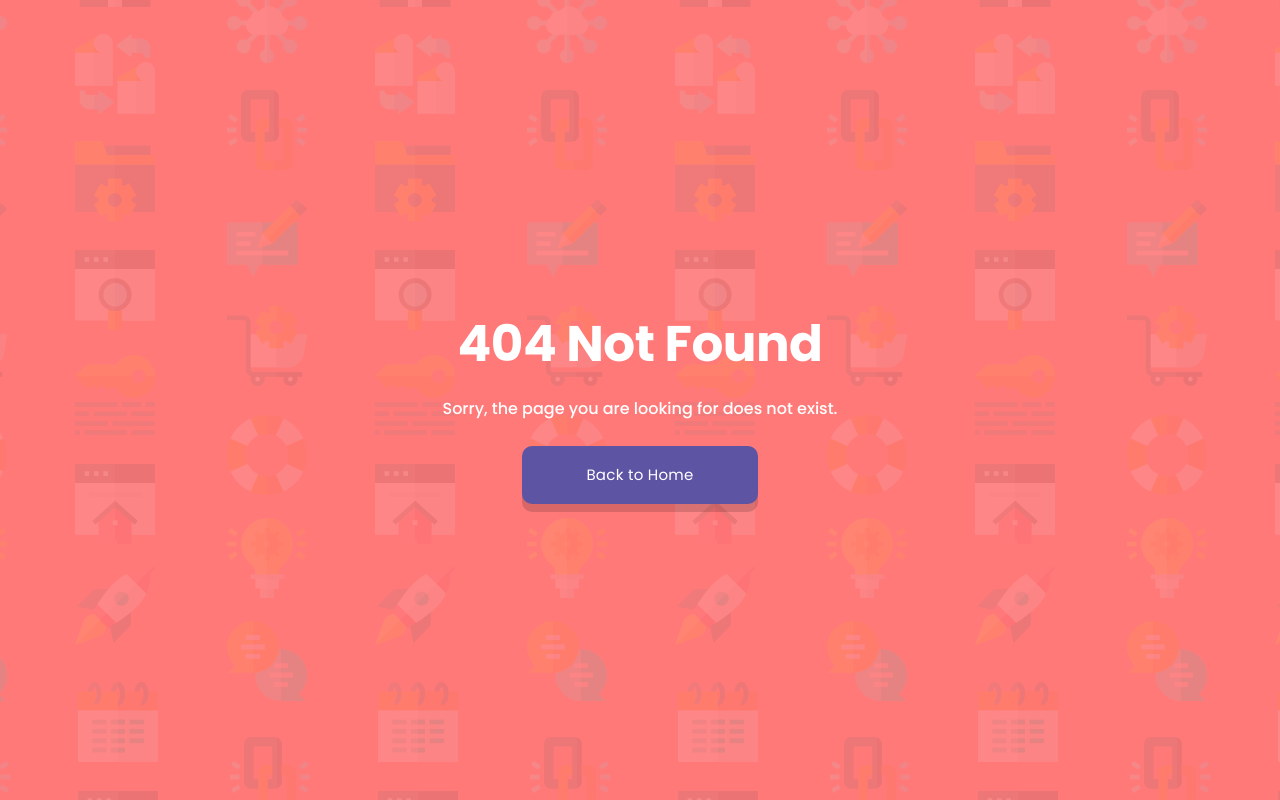
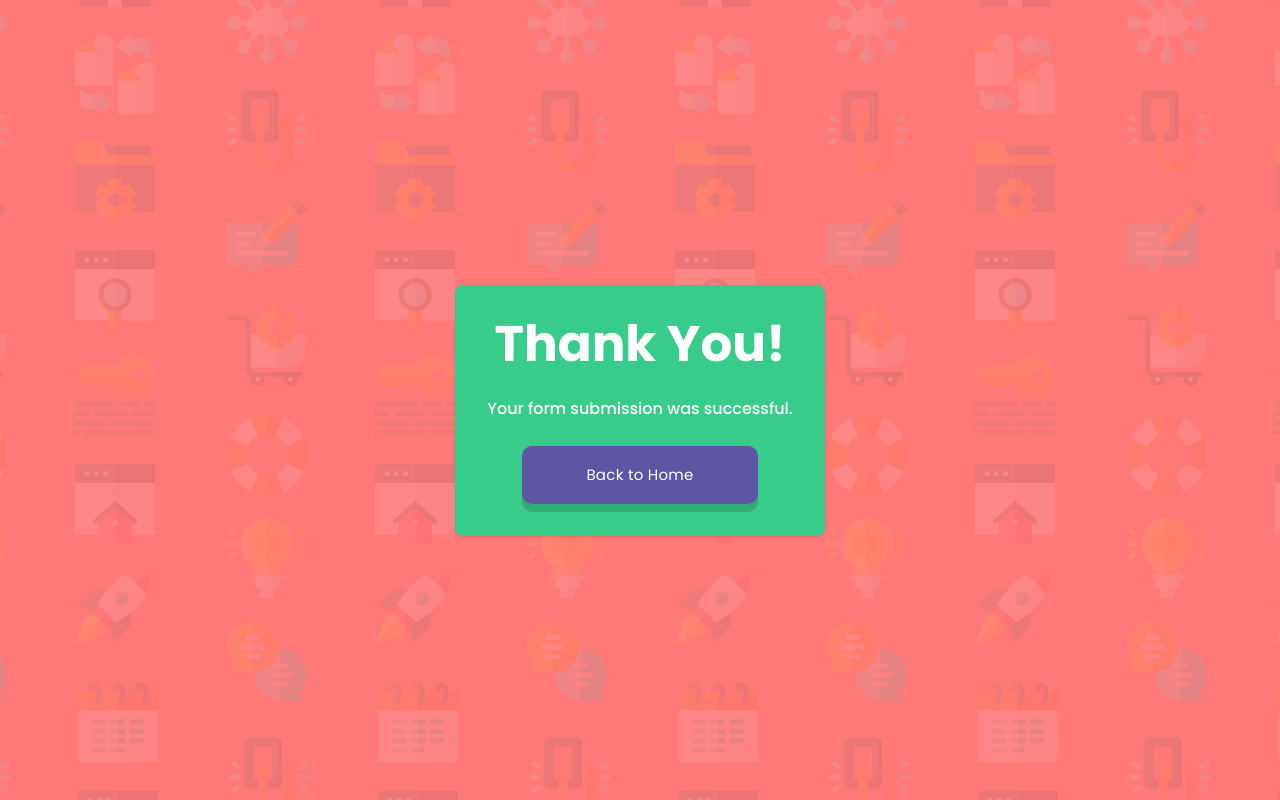
Before and after one commit to johnnygerard/fem-intro-component-with-sign-up-form, a Next.js app: page /thank-you in a window 1280 px wide. Before the commit this address had no page. Built offline with nearby package versions, Linux system fonts and the light colour scheme.

Commit message:
feat: add thank-you page

```diff
--- /dev/null
+++ b/src/app/thank-you/page.tsx
@@ -0,0 +1,23 @@
+import Link from "next/link";
+import { memo } from "react";
+
+const Page = () => {
+  return (
+    <div className="flex flex-col items-center justify-center gap-6 rounded-lg bg-[#38CC8B] p-8 text-center shadow">
+      <h1 className="text-[3.125rem]/[3.4375rem] font-bold text-white">
+        Thank You!
+      </h1>
+      <p className="text-[1rem]/[1.625rem] font-medium text-white">
+        Your form submission was successful.
+      </p>
+      <Link
+        href="/"
+        className="grid place-items-center rounded-[0.625rem] bg-[#5E54A4] px-16 py-4 text-[0.9375rem]/[1.625rem] tracking-[0.01675rem] text-white shadow-[0_0.5rem_rgba(0,0,0,0.15)] transition duration-300 ease-in-out hover:bg-[#4a3e85]"
+      >
+        Back to Home
+      </Link>
+    </div>
+  );
+};
+
+export default memo(Page);
```
